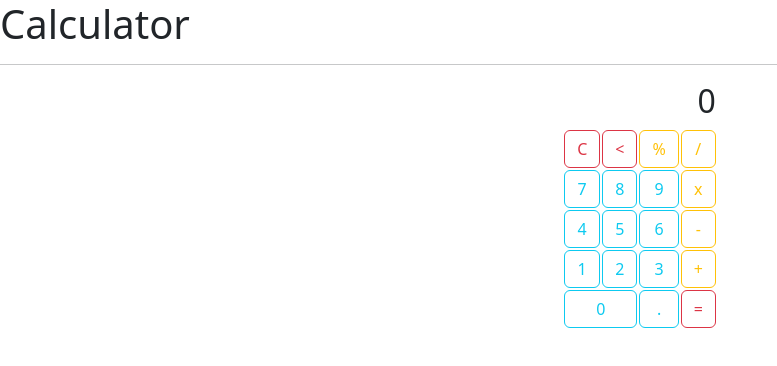
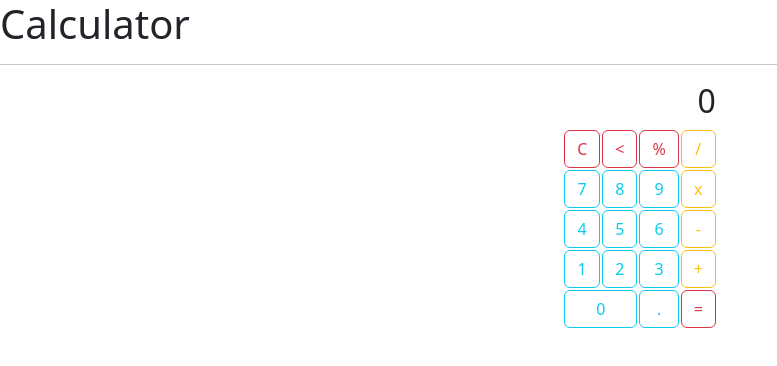
Before and after one commit to 20350597/frontend2024, a React (Vite) app in the folder calculator/: page / in a window 1280 px wide. Shown: the top 366 px of the page, without its empty margins (0-777 px from the left). Built offline with nearby package versions, Linux system fonts and the light colour scheme.

Commit message:
continuing modularization

```diff
--- a/calculator/src/App.jsx
+++ b/calculator/src/App.jsx
@@ -1,9 +1,8 @@
 import { useState } from 'react'
 import './App.css'
+import { buttons } from './assets/buttons'
+import { ButtonsRow } from './components/ButtonsRow'
 
-const numericButtonsClasses = 'btn btn-outline-info w-100'
-const operatorsButtonsClasses = 'btn btn-outline-warning w-100'
-const specialButtonsClasses = 'btn btn-outline-danger w-100'
 
 
 function App() {
@@ -91,6 +90,8 @@ function App() {
 
     let result = (display.operator === '%') ?
     eval(display.previousValue + ' / 100 *' + display.value) :
+    display.operator === 'x' ?
+    eval(display.previousValue + '*' + display.value) :
     eval(display.previousValue + display.operator + display.value)
 
     result = result + ""
@@ -104,6 +105,7 @@ function App() {
   })
 }
   const limit = (string = ' ', length = 10) => {
+    string = string +''
     return string.slice(0, length)
   }
 
@@ -126,150 +128,17 @@ function App() {
               <h2>{display.value}</h2>
             </td>
           </tr>
-          <tr>
-            <td>
-            <button
-              className={specialButtonsClasses}
-              type='button'
-              onClick={clearDisplay}
-              >C</button>
-            </td>
-            <td>
-            <button
-              className={specialButtonsClasses}
-              type='button'
-              onClick={deleteLastCharacter}>
-                {'<'}</button>
-            </td>
-            <td>
-            <button
-              className={operatorsButtonsClasses}
-              type='button'
-              onClick={() => setOperator('%')}
-              >%</button>
-            </td>
-            <td>
-            <button
-              className={operatorsButtonsClasses}
-              type='button'
-              onClick={() => setOperator('/')}
-              >/</button>
-            </td>
-          </tr>
-          <tr>
-            <td>
-            <button
-              className = {numericButtonsClasses}
-              type='button'
-              onClick={() => updateDisplay('7')}
-              >7</button>
-            </td>
-            <td>
-            <button
-              className={numericButtonsClasses}
-              type='button'
-              onClick={() => updateDisplay('8')}
-
-              >8</button>
-            </td>
-            <td>
-            <button
-              className={numericButtonsClasses}
-              type='button'
-              onClick={() => updateDisplay('9')}
-              >9</button>
-            </td>
-            <td>
-            <button
-              className={operatorsButtonsClasses}
-              type='button'
-              onClick={() => setOperator('*')}
-              >x</button>
-            </td>
-          </tr>
-          <tr>
-            <td>
-            <button
-              className={numericButtonsClasses}
-              type='button'
-              onClick={() => updateDisplay('4')}
-              >4</button>
-            </td>
-            <td>
-            <button
-              className={numericButtonsClasses}
-              type='button'
-              onClick={() => updateDisplay('5')}
-              >5</button>
-            </td>
-            <td>
-            <button
-              className={numericButtonsClasses}
-              type='button'
-              onClick={() => updateDisplay('6')}
-              >6</button>
-            </td>
-            <td>
-            <button
-              className={operatorsButtonsClasses}
-              type='button'
-              onClick={() => setOperator('-')}
-              >-</button>
-            </td>
-          </tr>
-          <tr>
-            <td>
-            <button
-              className={numericButtonsClasses}
-              type='button'
-              onClick={() => updateDisplay('1')}
-              >1</button>
-            </td>
-            <td>
-            <button
-              className={numericButtonsClasses}
-              type='button'
-              onClick={() => updateDisplay('2')}
-              >2</button>
-            </td>
-            <td>
-            <button
-              className={numericButtonsClasses}
-              type='button'
-              onClick={() => updateDisplay('3')}
-              >3</button>
-            </td>
-            <td>
-            <button
-              className={operatorsButtonsClasses}
-              type='button'
-              onClick={() => setOperator('+')}
-              >+</button>
-            </td>
-          </tr>
-          <tr>
-            <td colSpan={2}>
-              <button
-              className={numericButtonsClasses}
-              type='button'
-              onClick={() => updateDisplay('0')}
-              >0</button>
-            </td>
-            <td>
-            <button
-              className={numericButtonsClasses}
-              type='button'
-              onClick={() => updateDisplay('.')}
-              >.</button>
-            </td>
-            <td>
-            <button
-              className={specialButtonsClasses}
-              type='button'
-              onClick={calculate}
-              >=</button>
-            </td>
-          </tr>
+          {
+          buttons.map((row, index) => {
+            return(
+              <ButtonsRow
+              key={index}
+              row={row}
+              buttonsFunctions={buttonsFunctions}
+              />
+            )
+          })
+          }
         </tbody>
       </table>
     </div>
--- a/calculator/src/assets/buttons.js
+++ b/calculator/src/assets/buttons.js
@@ -2,89 +2,109 @@
     class: 'special',
     label: 'C',
     function: 'clearDisplay',
+    columns: 1,
+
   },{
     class: 'special',
     label: '<',
     function: 'deleteLastCharacter',
+    columns:1,
   },{
     class: 'special',
     label: '%',
     function: 'setOperator',
+    columns:1,
   },{
     class: 'operator',
     label: '/',
     function: 'setOperator',
+    columns:1,
   }],[{
     class: 'numeric',
     label: '7',
     function: 'updateDisplay',
+    columns:1,
   },{
     class: 'numeric',
     label: '8',
     function: 'updateDisplay',
+    columns:1,
   },{
     class: 'numeric',
     label: '9',
     function: 'updateDisplay',
+    columns:1,
   },{
     class: 'operator',
     label: 'x',
     function: 'setOperator',
-  }, {
+    columns:1,
+  }], [{
 
     class: 'numeric',
     label: '4',
     function: 'updateDisplay',
+    columns:1,
   }, {
 
     class: 'numeric',
     label: '5',
     function: 'updateDisplay',
+    columns:1,
   }, {
 
     class: 'numeric',
     label: '6',
     function: 'updateDisplay',
+    columns:1,
   }, {
 
     class: 'operator',
     label: '-',
     function: 'setOperator',
-  }, {
+    columns:1,
+  }], [{
 
     class: 'numeric',
     label: '1',
     function: 'updateDisplay',
+    columns:1,
   }, {
 
     class: 'numeric',
     label: '2',
     function: 'updateDisplay',
+    columns:1,
   }, {
 
     class: 'numeric',
     label: '3',
     function: 'updateDisplay',
+    columns:1,
   }, {
 
     class: 'operator',
     label: '+',
     function: 'setOperator',
-  }, {
+    columns:1,
+  }], [{
 
     class: 'numeric',
     label: '0',
     function: 'updateDisplay',
+    columns:2,
   }, {
 
     class: 'numeric',
     label: '.',
     function: 'updateDisplay',
+    column:1,
   }, {
 
     class: 'special',
     label: '=',
     function: 'calculate',
+    column:1,
   }
 
   ]]
--- a/calculator/src/assets/buttonsClasses.js
+++ b/calculator/src/assets/buttonsClasses.js
@@ -1,5 +1,5 @@
 export const buttonsClasses = {
  numeric: 'btn btn-outline-info w-100',
- operators: 'btn btn-outline-warning w-100',
+ operator: 'btn btn-outline-warning w-100',
  special: 'btn btn-outline-danger w-100',
 }
--- a/calculator/src/components/Button.jsx
+++ b/calculator/src/components/Button.jsx
@@ -1,11 +1,21 @@
-export const Button = () => {
+import { buttonsClasses } from '../assets/buttonsClasses'
+
+export const Button = ({
+    label,
+    class: buttonClass,
+    columns,
+    function: buttonFunction,
+    buttonsFunctions
+}) => {
     return (
+    <td colSpan={columns}>
         <button
-            className={'specialButtonsClasses'}
+            className={buttonsClasses[buttonClass]}
             type='button'
-            onClick={'clearDisplay'}
+            onClick={()=>buttonsFunctions[buttonFunction](label)}
       >
-            C
+      {label}
         </button>
+        </td>
     )
 }
--- a/calculator/src/components/ButtonsRow.jsx
+++ b/calculator/src/components/ButtonsRow.jsx
@@ -1,10 +1,22 @@
 import { Button } from './Button'
-export const ButtonsRow = () => {
+export const ButtonsRow = ({row, buttonsFunctions}) => {
     return (
         <tr>
-            <td>
-                <Button />
-            </td>
+            {
+            row.map((button) =>{
+            return(
+                <Button
+                key={button.label}
+                buttonsFunctions={buttonsFunctions}
+                {...button}
+                />
+            )
+        })
+            }
         </tr>
     )
 }
+ButtonsRow.propTypes = {
+    row: 'array',
+    buttonsFunctions: 'object'
+}
```
